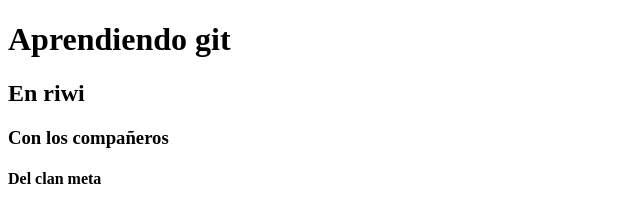
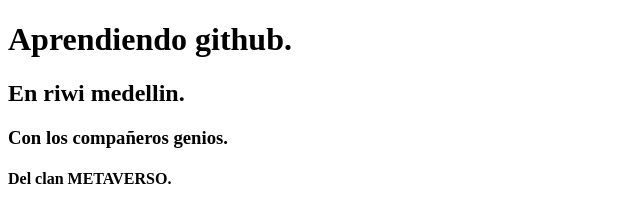
Before and after one commit to EstebanBedoyaHiguita/Git_meta, a plain HTML site: page 02-Ramas/index.html in a window 1280 px wide. Shown: the whole page, without its empty margins (0-640 px from the left). Drawn offline with Linux system fonts and the light colour scheme.

Commit message:
modificando los titulos

```diff
--- a/02-Ramas/index.html
+++ b/02-Ramas/index.html
@@ -6,9 +6,9 @@
     <title>Document</title>
 </head>
 <body>
-    <h1>Aprendiendo git</h1>
-    <h2>En riwi</h2>
-    <h3>Con los compañeros</h3>
-    <h4>Del clan meta</h4>
+    <h1>Aprendiendo github. </h1>
+    <h2>En riwi medellin.</h2>
+    <h3>Con los compañeros genios. </h3>
+    <h4>Del clan METAVERSO.</h4>
 </body>
 </html>
```
